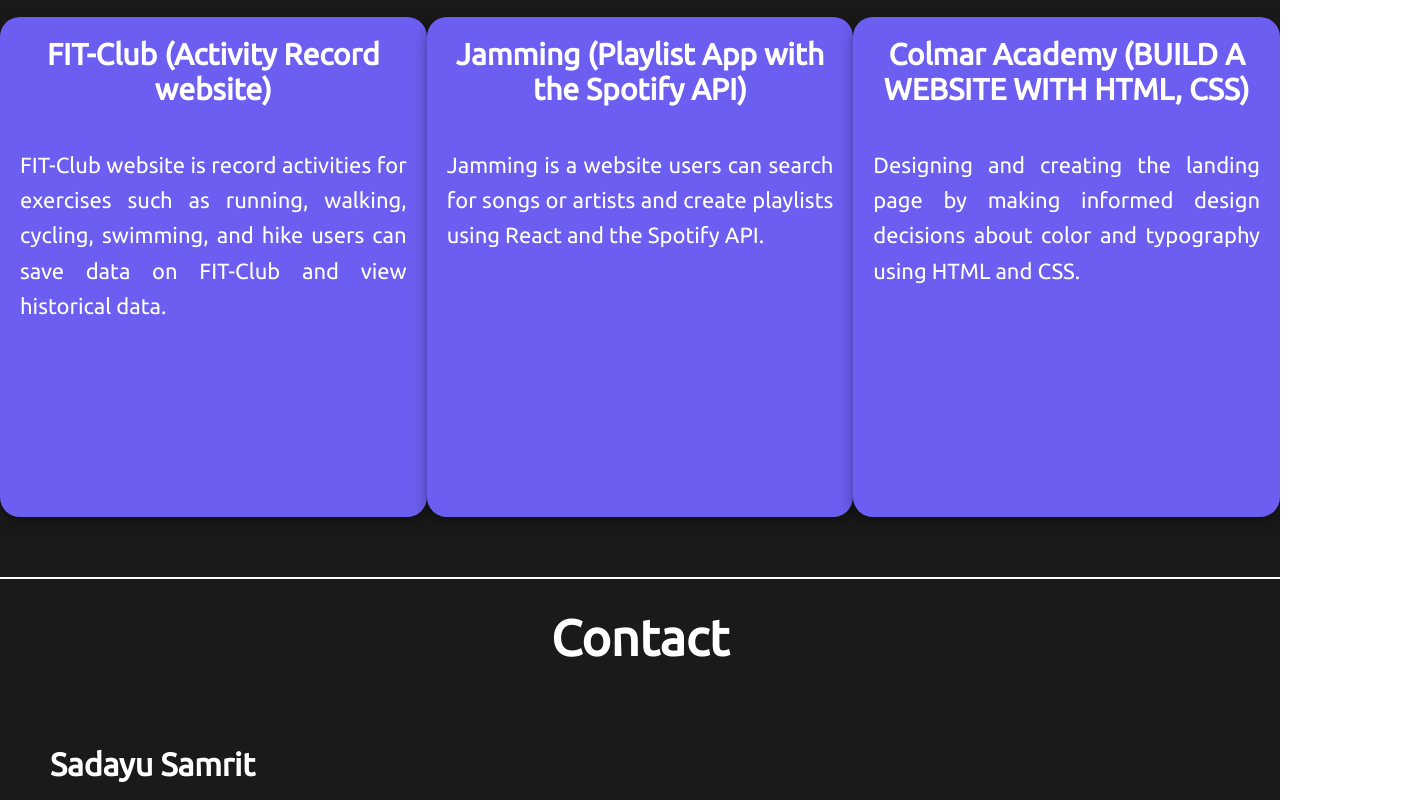
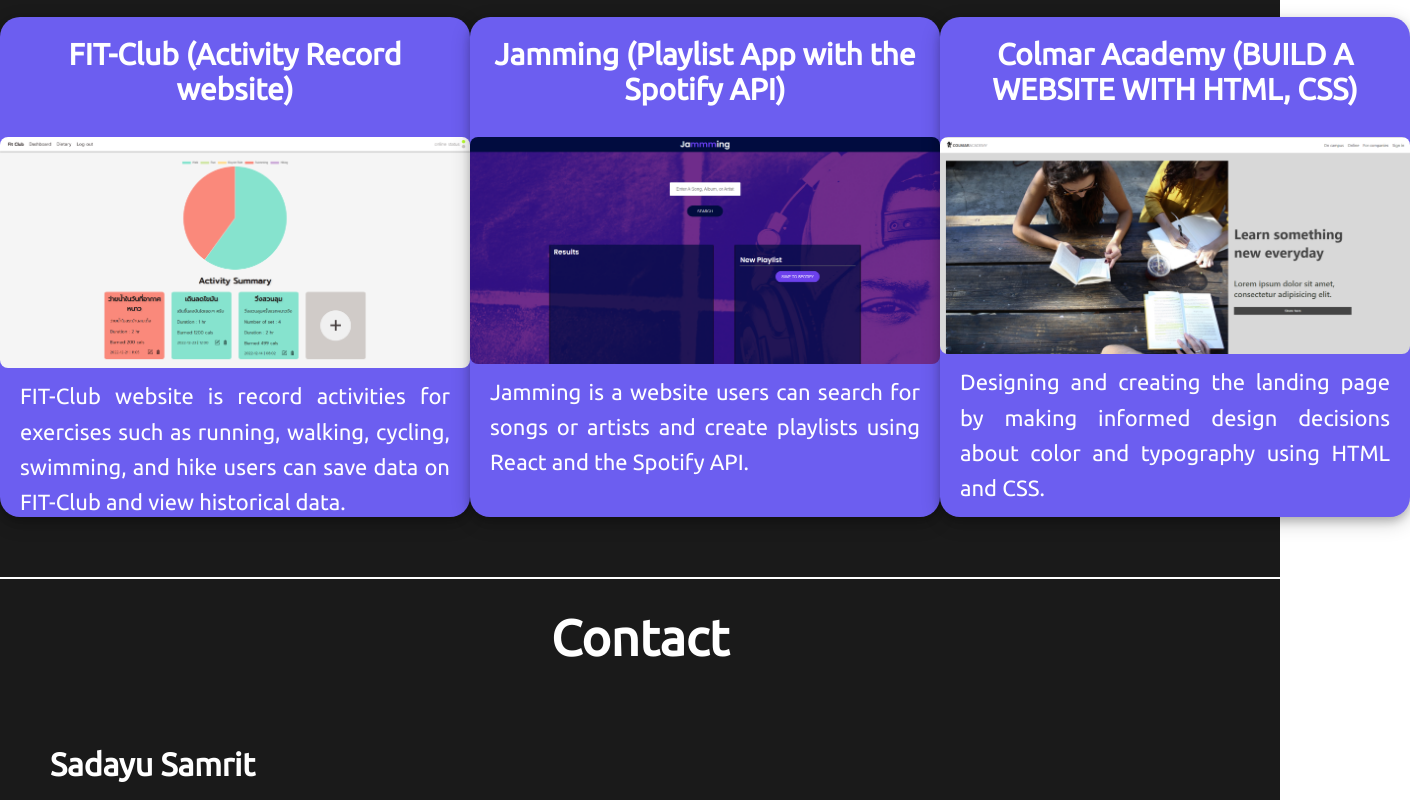
Before and after one commit to Fiw0202/Fiw-s-WebSite-React-, a React (Vite) app: page / in a window 1280 px wide. Shown: the part 1840-2640 px from the top of the page, 1410 px wide, since content can reach past the window. Built offline with nearby package versions, Linux system fonts and the light colour scheme.

Commit message:
change import project image

```diff
--- a/src/component/Project/Project.jsx
+++ b/src/component/Project/Project.jsx
@@ -1,7 +1,7 @@
 import './Project.css'
-// import FitClub from '../../../public/BackGround/FitClub.png'
-// import Jamming from '../../../public/BackGround/jamming.png'
-// import Colmar from '../../../public/BackGround/COLMAR.png'
+import FitClub from '../../assets/BackGround/FitClub.png'
+import Jamming from '../../assets/BackGround/jamming.png'
+import Colmar from '../../assets/BackGround/COLMAR.png'
 
 function Project(){
     return(
@@ -12,7 +12,7 @@
                 <a href="https://jsd-final-frontend.vercel.app/login" target="_blank">
                     <h1>FIT-Club (Activity Record website)</h1>
                 </a>
-                {/*<img src={FitClub} />*/}
+                <img src={FitClub} />
                 <p>FIT-Club website is record activities for exercises such as running, walking, cycling, swimming,
                     and hike users can save data on FIT-Club and view historical data.
                 </p>
@@ -22,7 +22,7 @@
                 <a href="https://jamming-two.vercel.app" target="_blank">
                     <h1>Jamming (Playlist App with the Spotify API) </h1>
                 </a>
-                {/*<img src={Jamming} />*/}
+                <img src={Jamming} />
                 <p>Jamming is a website users can search for songs or artists and create playlists using React and
                     the Spotify API.
                 </p>
@@ -32,7 +32,7 @@
                 <a href="https://colmar-academy-eight.vercel.app" target="_blank">
                     <h1>Colmar Academy (BUILD A WEBSITE WITH HTML, CSS)</h1>
                 </a>
-                {/*<img src={Colmar} />*/}
+                <img src={Colmar} />
                 <p>Designing and creating the landing page by making informed design decisions about color and
                     typography using HTML and CSS.</p>
 
```
